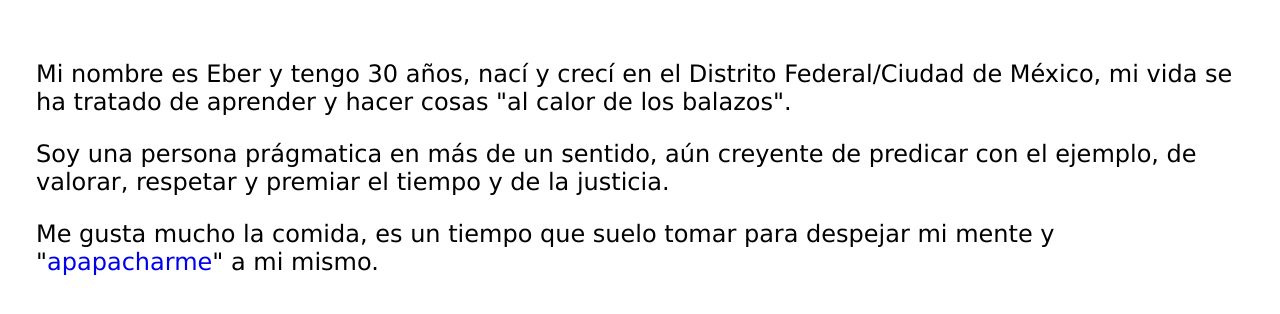
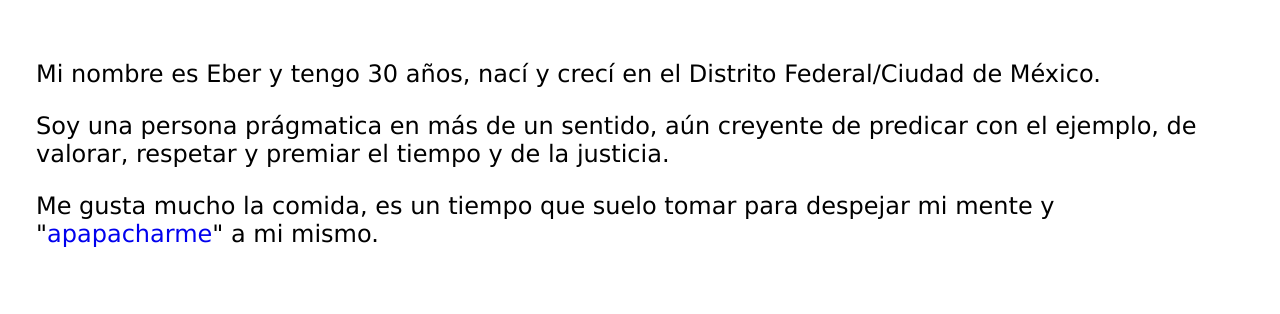
Before and after one commit to l-eber-a-c-87/l-eber-a-c-87.github.io, a plain HTML site: page Pags/personal.html in a window 1280 px wide. Drawn offline with nearby package versions, Linux system fonts and the light colour scheme.

Commit message:
Cambio en personal
basura...

```diff
--- a/Pags/personal.html
+++ b/Pags/personal.html
@@ -11,7 +11,7 @@
     <body>
         <div class="abootMe">
             <p>
-                Mi nombre es Eber y tengo <span id="edad"></span> años, nací y crecí en el Distrito Federal/Ciudad de México, mi vida se ha tratado de aprender y hacer cosas "al calor de los balazos".
+                Mi nombre es Eber y tengo <span id="edad"></span> años, nací y crecí en el Distrito Federal/Ciudad de México.
             </p>
             <p>
                 Soy una persona prágmatica en más de un sentido, aún creyente de predicar con el ejemplo, de valorar, respetar y premiar el tiempo y de la justicia.
```
